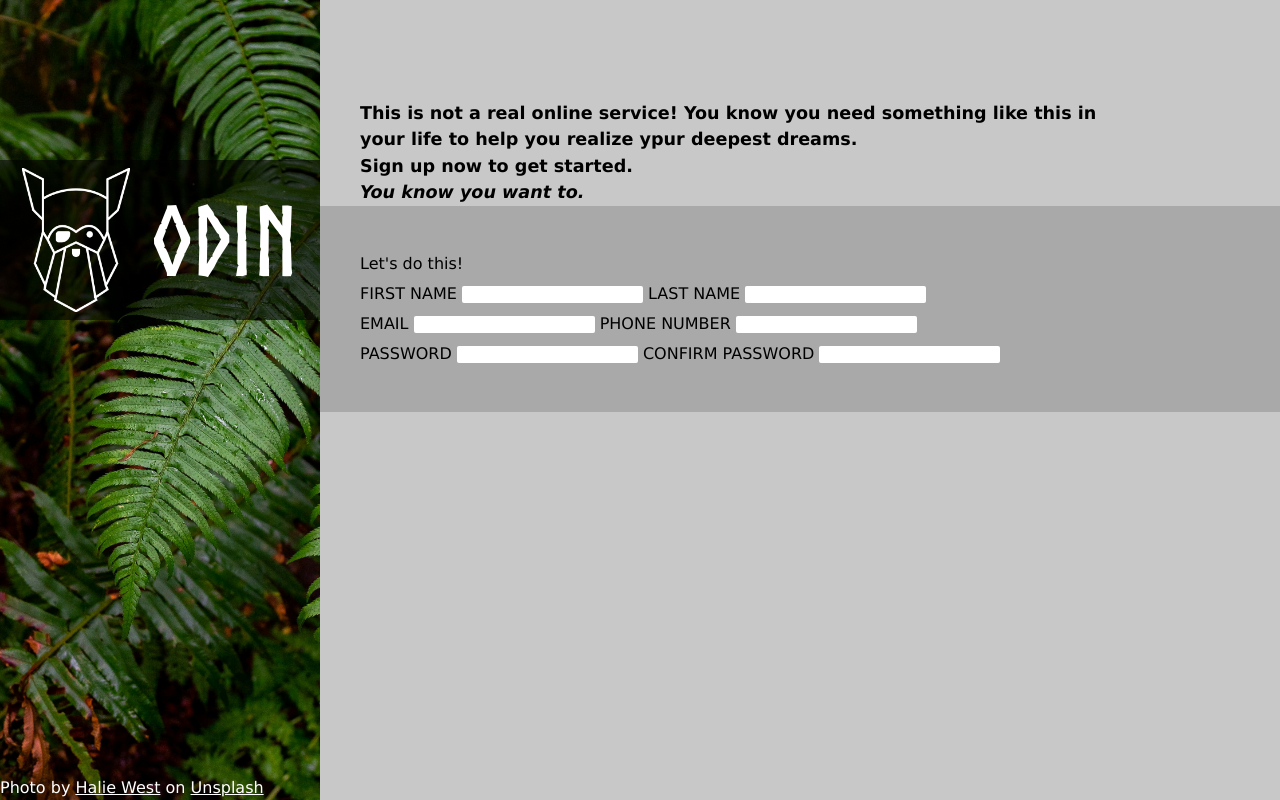
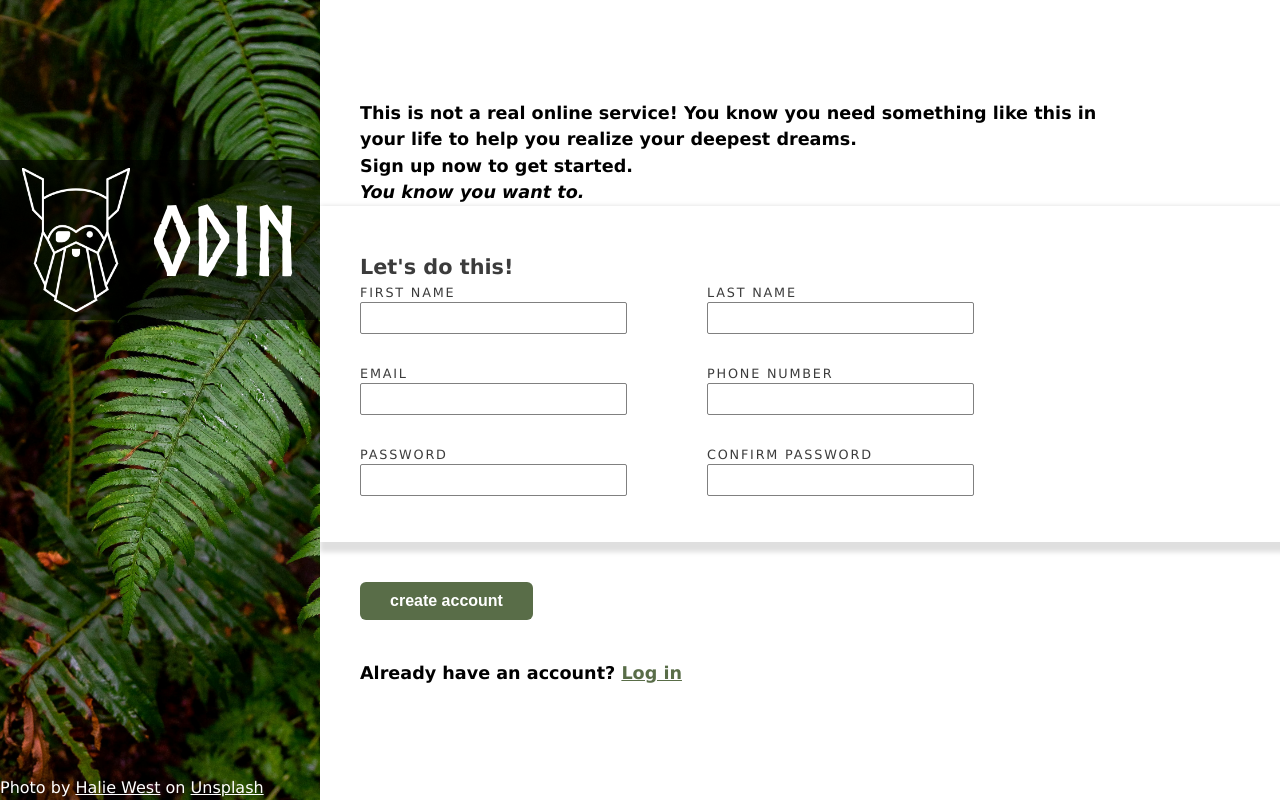
Before and after one commit to afnan-hmd/Sign-up-Form-, a plain HTML site: page index.html in a window 1280 px wide. Drawn offline with Linux system fonts and the light colour scheme.

Commit message:
Layout almost done

```diff
--- a/index.html
+++ b/index.html
@@ -23,38 +23,43 @@
         <p>
             This is not a real online service! You know you need
             something like this in your life to help you realize
-            ypur deepest dreams.
+            your deepest dreams. <br>
+            Sign up now to get started.
         </p>
-        <p>Sign up now to get started.</p>
         <p><em>You know you want to.</em></p>
 
         <div class="form-container">
+            <p>Let's do this!</p>
             <form action="#" method="post">
-                <p>Let's do this!</p>
                 <div>
                     <label for='first-name'>FIRST NAME</label>
                     <input id='first-name' name='first-name' type='text'/>
-
+                </div>
+                <div>
                     <label for='last-name'>LAST NAME</label>
                     <input id='last-name' name='last-name' type='text'/>
                 </div>
                 <div>
                     <label for="email">EMAIL</label>
                     <input id="email" name="email" type="email">
-
+                </div>
+                <div>
                     <label for="phone">PHONE NUMBER</label>
                     <input id="phone" name="phone" type="phone">
                 </div>
                 <div>
                     <label for="password">PASSWORD</label>
                     <input id="password" name="password" type="password">
-
+                </div>
+                <div>
                     <label for="password">CONFIRM PASSWORD</label>
                     <input id="password" name="password" type="password">
                 </div>
-
             </form>
         </div>
+
+        <button type="submit">create account</button>
+        <p>Already have an account? <a href="#" id="logIn">Log in</a></p>
 
     </section>
 
--- a/style.css
+++ b/style.css
@@ -67,7 +67,7 @@ a {
 
 
 .container {
-    background-color: rgb(200, 200, 200);
+    background-color: rgb(255, 255, 255);
 
     position: absolute;
     width: 75vw;
@@ -84,18 +84,51 @@ a {
 }
 .form-container {
     padding-left: 40px;
-    background-color: rgb(169, 169, 169);
+    background-color: white;
+    box-shadow: 5px 5px 5px 5px rgb(223, 223, 223);
 }
 form {
     display: flex;
-    flex-direction: column;
-    gap: 6px;
+    flex-direction: row;
+    flex-wrap: wrap;
+    gap: 30px 80px;
+    padding-bottom: 5%;
+    color: rgb(60, 60, 60);
+}
+.form-container > p {
     padding-top: 5%;
-    padding-bottom: 5%;
+    display: block;
+    font-weight: bold;
+    font-size: 1.3rem;
+    color: rgb(60, 60, 60);
+}
+input {
+    border: solid 0.8px;
+    border-color: gray;
+    border-radius: 2px;
+    box-shadow: none;
+    height: 2rem;
+    width: 30ch;
+    font-size: 1rem;
+    padding-left: 10px;
+}
+label {
+    display: block;
+    font-size: 0.8rem;
+    font-weight: 500;
+    letter-spacing: 1.8px;
 }
 
-input {
-    border: 0px;
-    border-radius: 2px;
-    box-shadow: none;
+button {
+    background-color: #596D48;
+    color: white;
+    font-weight: bold;
+    font-size: 1rem;
+    border: none;
+    border-radius: 6px;
+    padding: 10px 30px;
+    margin: 40px;
 }
+.container > p > a {
+    color: #596D48;
+}
```
